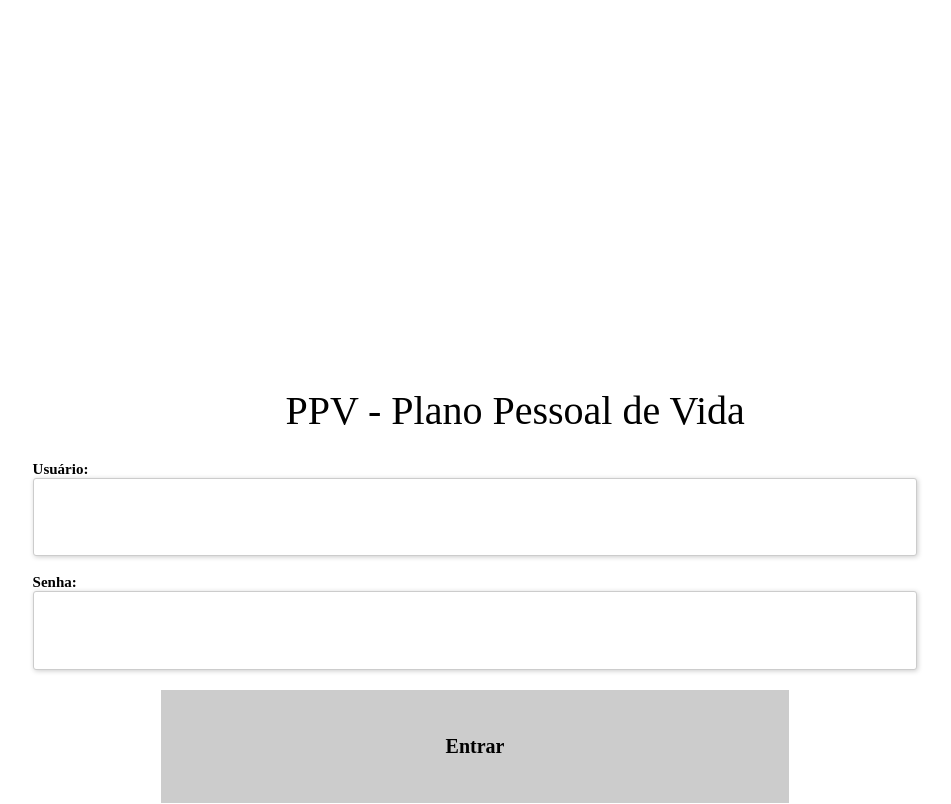
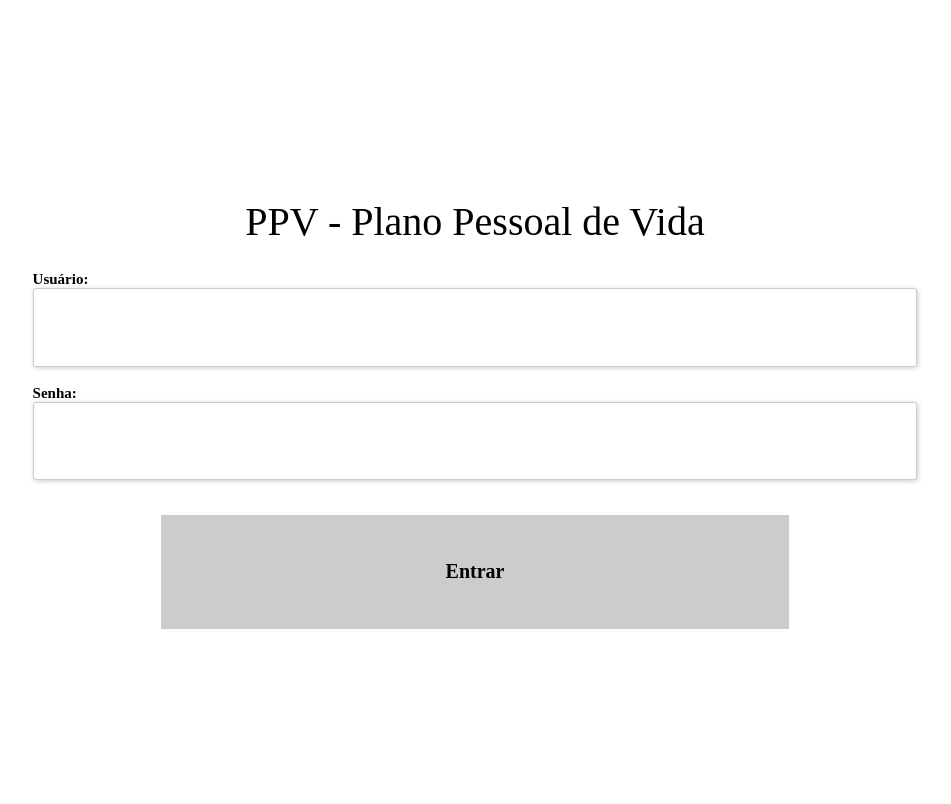
Before and after one commit to Igorolivei/APP-EJNS, a PHP site: page / in a window 1280 px wide. Shown: the top 804 px of the page, without its empty margins (165-1116 px from the left). After the commit the page ends 629 px from the top, so only its background shows below. Run offline with PHP 8.4, Linux system fonts and the light colour scheme.

Commit message:
Conclusão do login, session do usuário, e alterações no php

```diff
--- a/www/css/style.css
+++ b/www/css/style.css
@@ -134,8 +134,10 @@ input[type='submit']:hover, input[type='button']:hover
 	font-style : normal;
 	font-weight: normal;
 	font-size  : 40px;
-	padding-top: 30%;
-	padding-left: 35%;
+	padding-top: 15%;
+	padding-left: 15%;
+	padding-right: 15%;
+	text-align: center;
 }
 
 .login-label {
@@ -159,3 +161,14 @@ input[type='submit']:hover, input[type='button']:hover
 	font-weight: normal;
 	font-size  : 15px;
 }
+
+.erro {
+	font-family: Helvetica, serif, Arial;
+	font-style : italic;
+	font-weight: normal;
+	font-size  : 15px;
+	margin-left: 15%;
+	margin-right: 15%;
+	text-align: center;
+	color : red;
+}
--- a/www/index.html
+++ b/www/index.html
@@ -16,6 +16,7 @@
 	    <input id="usuario" type="text" /><br><br>
 	    <label class="login-label" for="senha">Senha:</label><br>
 	    <input id="senha" type="password" /><br><br>
+	    <p id="erro_login" class="erro"></p>
 	    <input type="button" value="Entrar" onclick="autenticar();" />
 	  </form>
 	</body>
@@ -29,39 +30,64 @@
 
   	var Ajax = new XMLHttpRequest();
 
+  	var usuario = document.getElementById('usuario').value;
+		var senha   = document.getElementById('senha').value;
+
+		if (usuario == '' || senha == '') {
+			document.getElementById('erro_login').innerHTML = "Informe usuário e senha.";
+			return false;
+		}
+
     var oParams = new Object();
   	oParams.method = 'autenticar';
-  	oParams.login  = document.getElementById('usuario').value;
-  	oParams.senha  = document.getElementById('senha').value;
+  	oParams.login  = usuario;
+  	oParams.senha  = senha;
 
     Ajax.open("POST", "http://localhost:4343/EJNS/index.php?oParams="+JSON.stringify(oParams), true);
     Ajax.setRequestHeader("Content-type", "application/x-www-form-urlencoded");
 
     Ajax.onreadystatechange = function () {
-        console.log(response);
-        var response = "";
 
-        if (Ajax.readyState == 1) {
+        /*if (Ajax.readyState == 1) {
             response += "Status 1: Server connection established!";
         } else if (Ajax.readyState == 2) {
             response += "Status 2: Request recieved!";
         } else if (Ajax.readyState == 3) {
             response += "Status 3: Processing Request!";
 
-        } else if (Ajax.readyState == 4) {
+        } else */if (Ajax.readyState == 4) {
+
             if (Ajax.status == 200) {
-                var response = Ajax.responseText;
-                alert(response);
-                writeCookie('tipo_usuario', 1, 3);
-                window.location.href = "seleciona_tela.html";
+
+                var obj = eval('('+Ajax.responseText+')');
+
+                if (obj.status == 0) {
+
+                	with (obj.usuario) {
+                		//os dados de uma sessão de login (cookies) duram uma semana
+            				writeCookie('id_usuario', id_usuario, 7);
+										writeCookie('nome', nome, 7);
+										writeCookie('data_nasc', data_nasc, 7);
+										writeCookie('id_tipousuario', id_tipousuario, 7);
+										writeCookie('tipo_usuario', tipo_usuario, 7);
+										writeCookie('responde', perm_responde, 7);
+										writeCookie('le_respostas', perm_le_resposta, 7);
+										writeCookie('equipe', nome_equipe, 7);
+										writeCookie('setor', setor, 7);
+                	}
+                	window.location.href = "seleciona_tela.html";
+                } else {
+            			document.getElementById('erro_login').innerHTML = "Erro no login. Verifique se o usuário e a senha estão corretos.";
+                }
             } else {
-                alert("Ocorreu algum erro. Contate o administrador!");
+
+                document.getElementById('erro_login').innerHTML = "Ocorreu algum erro. Contate o administrador!";
             }
         }
     }
     //If an error occur during the Ajax call.
     if (Ajax.readyState == 4 && Ajax.status == 404) {
-        alert("Erro na requisição ao servidor.");
+        document.getElementById('erro_login').innerHTML = "Erro na requisição ao servidor. Verifique a conexão com a internet ou contate o administrador.";
     }
 
     Ajax.send(JSON.stringify(oParams));
```
Also changed, not shown: www/php/index.php (+8 -3 lines), www/seleciona_tela.html (+5 -19 lines).
